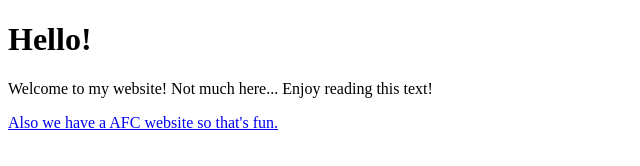
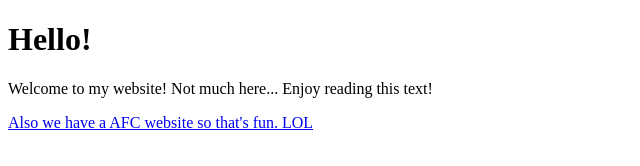
Before and after one commit to BIGSCARYEASTER/bigscaryeaster.github.io, a plain HTML site: page index.html in a window 1280 px wide. Shown: the full height of the page, 0-640 px from the left. Drawn offline with Linux system fonts and the light colour scheme.

Commit message:
Update index.html

```diff
--- a/index.html
+++ b/index.html
@@ -2,4 +2,4 @@
 <title>MY WEBSITE</title>
 <h1>Hello!</h1>
 Welcome to my website! Not much here... Enjoy reading this text!
-<p><a href="afc/afc.html">Also we have a AFC website so that's fun.</a></p>
+<p><a href="afc/afc.html">Also we have a AFC website so that's fun. LOL</a></p>
```
